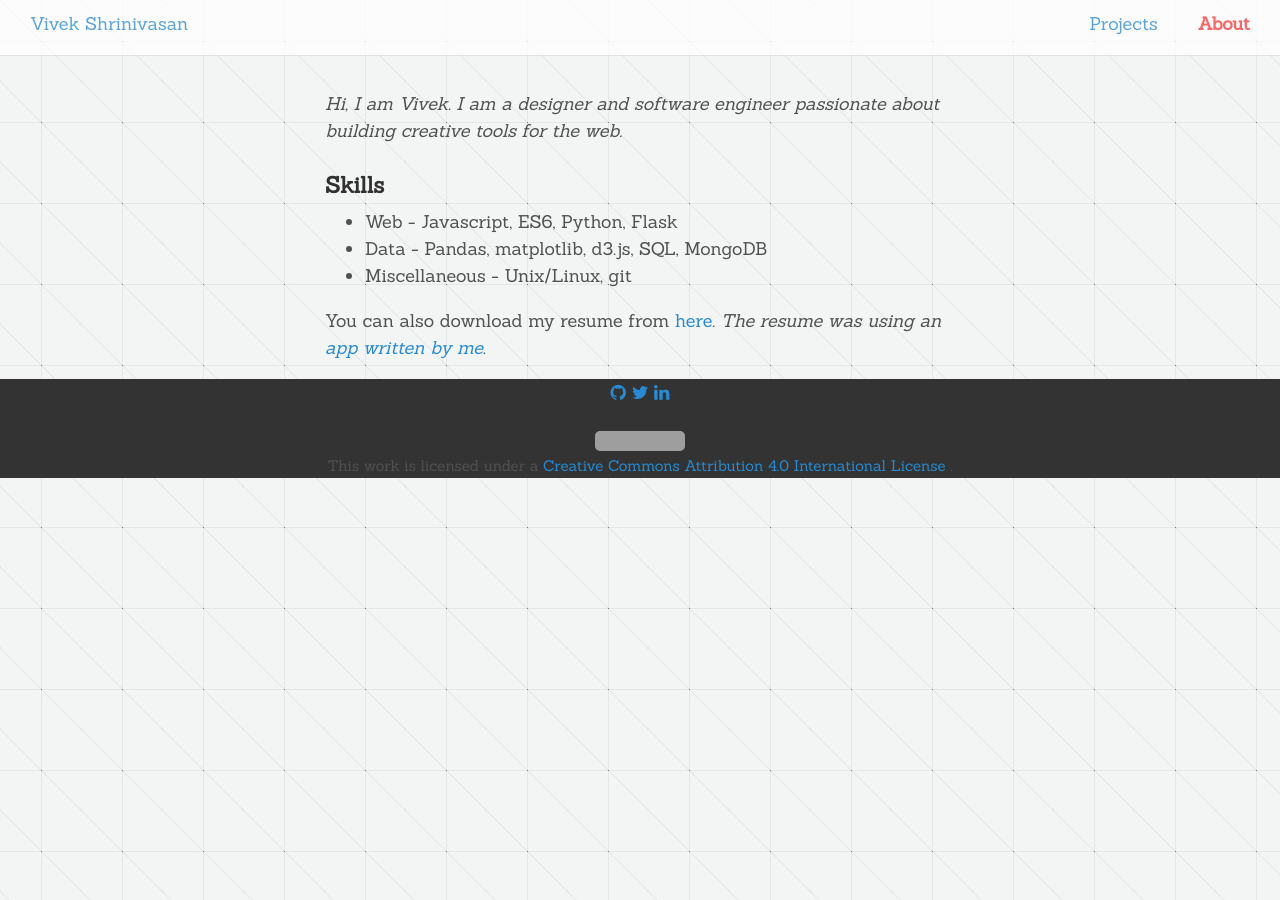
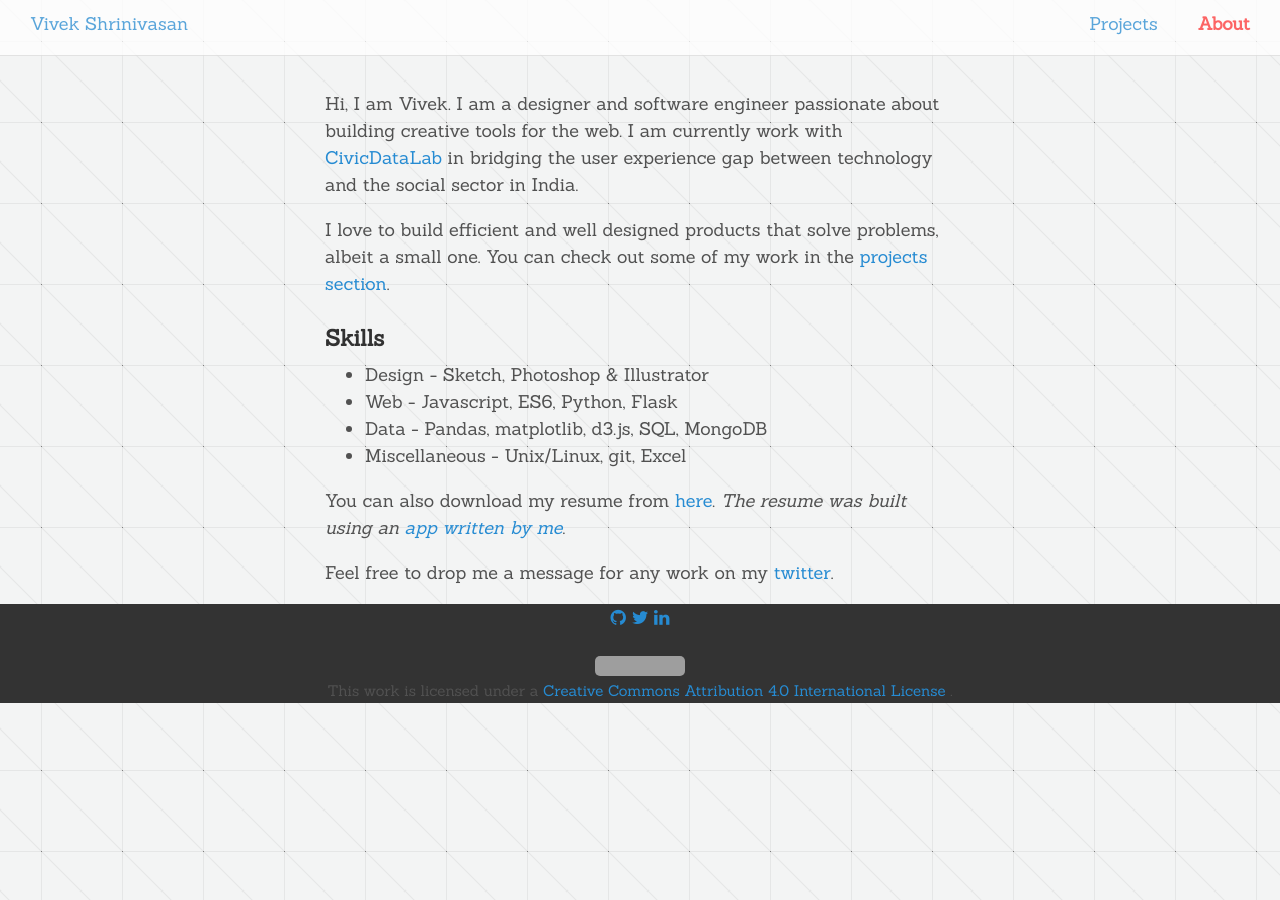
Before and after one commit to kaizer1v/kaizer1v.github.io, a Jekyll site: the page built from about.md, in a window 1280 px wide. Built offline with Jekyll 4.4.1, drawn with Linux system fonts in a browser that asks for light colours; nearby versions of some CDN libraries; grey boxes are pictures that could not be loaded.

Commit message:
updated about me section

```diff
--- a/about.md
+++ b/about.md
@@ -3,27 +3,17 @@ layout: page
 title: About
 ---
 
-<!-- <article class="page">
-  <img src="/assets/me.jpg" alt="my helpful screenshot">
+Hi, I am Vivek. I am a designer and software engineer passionate about building creative tools for the web. I am currently work with [CivicDataLab](https://civicdatalab.in) in bridging the user experience gap between technology and the social sector in India.
 
-  <h3>Hi there! I am Vivek. I am an engineer. I love design, it is the most satisfying way to solve a problem. I am based in Bangalore, India. I play the Tabla and Football and also write poems _sometimes_.</h3>
-
-  <h3>I can also juggle. :)</h3>
-
-  <h3>This blog is all about ideas and design.</h3>
-
-  <i>Me.</i>
-
-</article> -->
-
-
-_Hi, I am Vivek. I am a designer and software engineer passionate about building creative tools for the web._
+I love to build efficient and well designed products that solve problems, albeit a small one. You can check out some of my work in the [projects section](/projects).
 
 ### Skills
 
+- Design - Sketch, Photoshop & Illustrator
 - Web - Javascript, ES6, Python, Flask
 - Data - Pandas, matplotlib, d3.js, SQL, MongoDB
-- Miscellaneous - Unix/Linux, git
+- Miscellaneous - Unix/Linux, git, Excel
 
+You can also download my resume from [here](https://github.com/kaizer1v/md-resume/raw/master/Vivek_Shrinivasan_Resume.pdf). _The resume was built using an [app written by me](https://github.com/kaizer1v/md-resume)_.
 
-You can also download my resume from [here](https://github.com/kaizer1v/md-resume/raw/master/Vivek_Shrinivasan_Resume.pdf). _The resume was using an [app written by me](https://github.com/kaizer1v/md-resume)_.
+Feel free to drop me a message for any work on my [twitter](https://twitter.com/kaizer1v).
```
